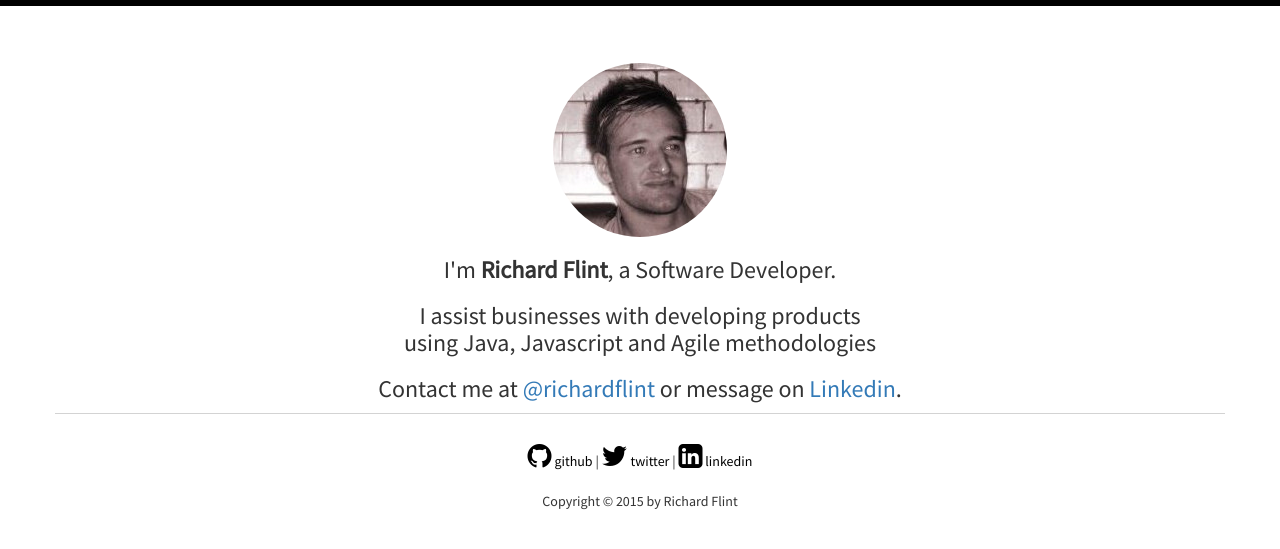
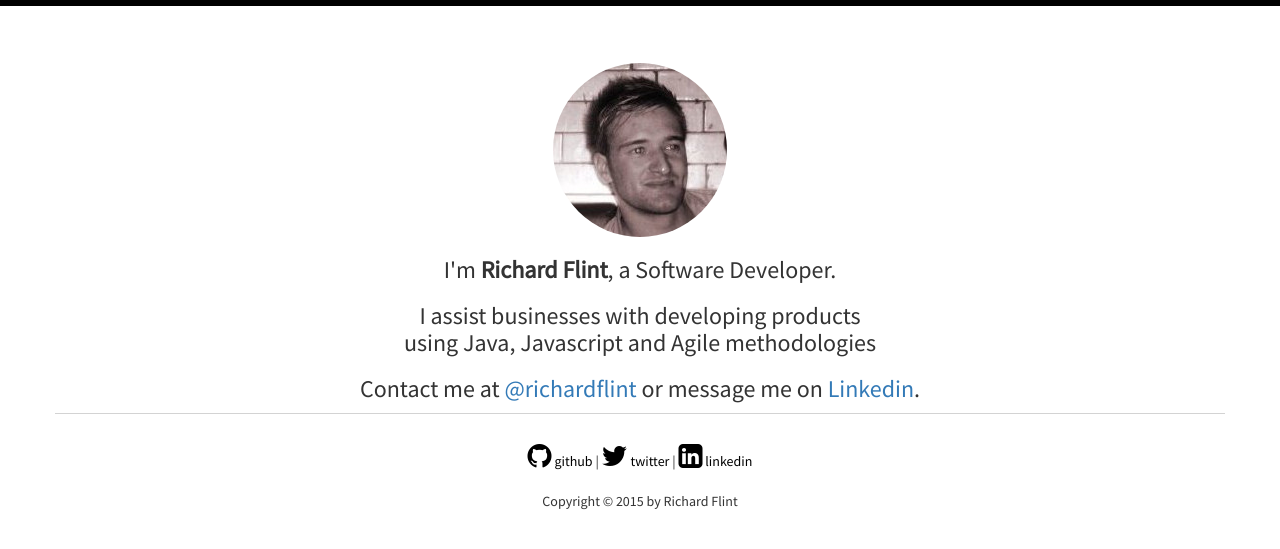
Before and after one commit to richardflint/richardflint.github.io, a Jekyll site: the page built from index.html, in a window 1280 px wide. Shown: the top 549 px of the page. Built offline with Jekyll 4.4.1, drawn with Linux system fonts in a browser that asks for light colours; nearby versions of some CDN libraries.

Commit message:
correcting sentence

```diff
--- a/index.html
+++ b/index.html
@@ -9,6 +9,6 @@
 
   <h3>I'm <strong>Richard Flint</strong>, a Software Developer.</h3>
   <h3>I assist businesses with developing products <br/> using Java, Javascript and Agile methodologies</h3>
-  <h3>Contact me at <a href="https://twitter.com/richardflint">@richardflint</a> or message on <a href="https://uk.linkedin.com/in/richardflint">Linkedin</a>.</h3>
+  <h3>Contact me at <a href="https://twitter.com/richardflint">@richardflint</a> or message me on <a href="https://uk.linkedin.com/in/richardflint">Linkedin</a>.</h3>
 
 </section>
```
